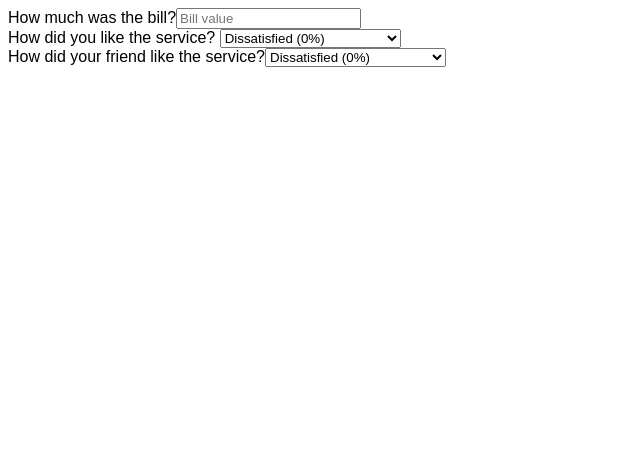
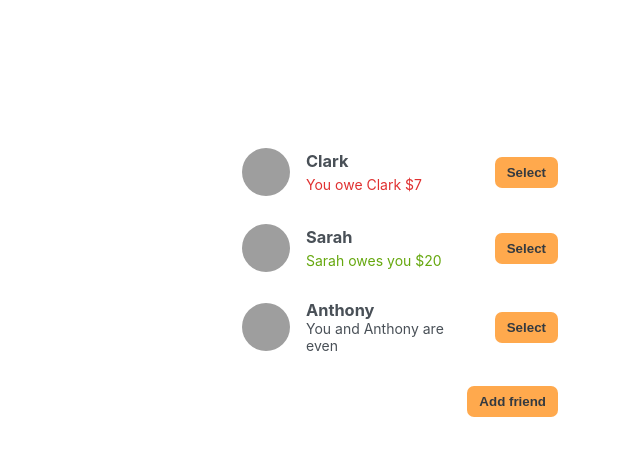
Before and after one commit to sharpWit/react-miniProjects, a React (Create React App) app: page / in a window 1280 px wide. Shown: the top 456 px of the page, without its empty margins (0-640 px from the left). Built offline with nearby package versions, Linux system fonts and the light colour scheme; grey boxes are pictures that could not be loaded.

Commit message:
Tip calculator added to the component

```diff
--- a/src/App.js
+++ b/src/App.js
@@ -1,11 +1,49 @@
 // import StepMessage from "./components/steps/StepMessage";
 // import Steps from "./components/steps/Steps";
 
+import { useState } from "react";
+import Button from "./components/eat-n-split/Button";
+import FormAddFriend from "./components/eat-n-split/FormAddFriend";
+import FriendsList from "./components/eat-n-split/FriendsList";
+import "./components/eat-n-split/index.css";
+import FormSplitBill from "./components/tip-calculator/FormSplitBill";
+import { initialFriends } from "./components/eat-n-split/data";
+
 // import Accordion, { faqs } from "./components/accordion/Accordion";
-import TipCalculator from "./components/tip-calculator/TipCalculator";
+// import TipCalculator from "./components/tip-calculator/TipCalculator";
 function App() {
+  const [friends, setFriends] = useState(initialFriends);
+  const [showAddFriend, setShowAddFriend] = useState(false);
+  const [selectedFriend, setSelectedFriend] = useState(null);
+
+  function handleShowAddFriend() {
+    setShowAddFriend((show) => !show);
+  }
+
+  function handleAddFriend(friend) {
+    setFriends((friends) => [...friends, friend]);
+    setShowAddFriend(false);
+  }
+
+  function handleSelection(friend) {
+    // setSelectedFriend(friend);
+    setSelectedFriend((cur) => (cur?.id === friend.id ? null : friend));
+    setShowAddFriend(false);
+  }
+
+  function handleSplitBill(value) {
+    setFriends((friends) =>
+      friends.map((friend) =>
+        friend.id === selectedFriend.id
+          ? { ...friend, balance: friend.balance + value }
+          : friend
+      )
+    );
+    setSelectedFriend(null);
+  }
+
   return (
-    <div>
+    <div className="app">
       {/* <Steps />
       <StepMessage step={1}>
         <p>Pass in content</p>
@@ -16,7 +54,27 @@
         <p>🤩</p>
       </StepMessage> */}
       {/* <Accordion data={faqs} /> */}
-      <TipCalculator />
+      {/* <TipCalculator /> */}
+
+      <div className="sidebar">
+        <FriendsList
+          friends={friends}
+          selectedFriend={selectedFriend}
+          onSelection={handleSelection}
+        />
+
+        {showAddFriend && <FormAddFriend onAddFriend={handleAddFriend} />}
+
+        <Button onClick={handleShowAddFriend}>
+          {showAddFriend ? "close" : "Add friend"}
+        </Button>
+      </div>
+      {selectedFriend && (
+        <FormSplitBill
+          selectedFriend={selectedFriend}
+          onSplitBill={handleSplitBill}
+        />
+      )}
     </div>
   );
 }
--- /dev/null
+++ b/src/components/eat-n-split/Button.js
@@ -0,0 +1,9 @@
+function Button({ children, onClick }) {
+  return (
+    <button className="button" onClick={onClick}>
+      {children}
+    </button>
+  );
+}
+
+export default Button;
--- /dev/null
+++ b/src/components/eat-n-split/FormAddFriend.js
@@ -0,0 +1,44 @@
+import { useState } from "react";
+import Button from "./Button";
+
+function FormAddFriend({ onAddFriend }) {
+  const [name, setName] = useState("");
+  const [image, setImage] = useState("https://i.pravatar.cc/48");
+  function handleSubmit(e) {
+    e.preventDefault();
+    if (!name || !image) return;
+
+    const id = crypto.randomUUID();
+    const newFriend = {
+      id,
+      name,
+      image: `${image}?=${id}`,
+      balance: 0,
+    };
+    onAddFriend(newFriend);
+    setName("");
+    setImage("https://i.pravatar.cc/48");
+  }
+
+  return (
+    <form className="form-add-friend" onSubmit={handleSubmit}>
+      <label>👫 Friend name</label>
+      <input
+        type="text"
+        value={name}
+        onChange={(e) => setName(e.target.value)}
+      />
+
+      <label>📷 Image URL</label>
+      <input
+        type="text"
+        value={image}
+        onChange={(e) => setImage(e.target.value)}
+      />
+
+      <Button>Add</Button>
+    </form>
+  );
+}
+
+export default FormAddFriend;
--- /dev/null
+++ b/src/components/eat-n-split/Friend.js
@@ -0,0 +1,28 @@
+import Button from "./Button";
+
+function Friend({ friend, onSelection, selectedFriend }) {
+  const isSelected = selectedFriend?.id === friend.id;
+
+  return (
+    <li className={isSelected ? "selected" : ""}>
+      <img src={friend.image} alt={friend.name} />
+      <h3>{friend.name}</h3>
+      {friend.balance < 0 && (
+        <p className="red">
+          You owe {friend.name} ${Math.abs(friend.balance)}
+        </p>
+      )}
+      {friend.balance > 0 && (
+        <p className="green">
+          {friend.name} owes you ${Math.abs(friend.balance)}
+        </p>
+      )}
+      {friend.balance === 0 && <p>You and {friend.name} are even</p>}
+      <Button onClick={() => onSelection(friend)}>
+        {isSelected ? "Close" : "Select"}
+      </Button>
+    </li>
+  );
+}
+
+export default Friend;
--- /dev/null
+++ b/src/components/eat-n-split/FriendsList.js
@@ -0,0 +1,19 @@
+// import { initialFriends } from "./data";
+import Friend from "./Friend";
+
+function FriendsList({ friends, onSelection, selectedFriend }) {
+  return (
+    <ul>
+      {friends.map((friend) => (
+        <Friend
+          friend={friend}
+          key={friend.id}
+          selectedFriend={selectedFriend}
+          onSelection={onSelection}
+        />
+      ))}
+    </ul>
+  );
+}
+
+export default FriendsList;
--- /dev/null
+++ b/src/components/eat-n-split/data.js
@@ -0,0 +1,20 @@
+export const initialFriends = [
+  {
+    id: 118836,
+    name: "Clark",
+    image: "https://i.pravatar.cc/48?u=118836",
+    balance: -7,
+  },
+  {
+    id: 933372,
+    name: "Sarah",
+    image: "https://i.pravatar.cc/48?u=933372",
+    balance: 20,
+  },
+  {
+    id: 499476,
+    name: "Anthony",
+    image: "https://i.pravatar.cc/48?u=499476",
+    balance: 0,
+  },
+];
--- /dev/null
+++ b/src/components/eat-n-split/index.css
@@ -0,0 +1,169 @@
+:root {
+  --color-lightest: #fff4e6;
+  --color-light: #ffe8cc;
+  --color-medium: #ffa94d;
+  --color-dark: #ff922b;
+}
+
+* {
+  margin: 0;
+  padding: 0;
+  box-sizing: border-box;
+}
+
+html {
+  font-size: 62.5%;
+  font-family: -apple-system, BlinkMacSystemFont, "Segoe UI", Roboto, Oxygen,
+    Ubuntu, Cantarell, "Open Sans", "Helvetica Neue", sans-serif;
+}
+
+body {
+  height: 100vh;
+  color: #495057;
+  display: flex;
+  align-items: center;
+  justify-content: center;
+}
+
+.app {
+  min-height: 66vh;
+  display: grid;
+  grid-template-columns: 34rem 44rem;
+  column-gap: 4rem;
+  align-items: start;
+}
+
+.button {
+  background-color: var(--color-medium);
+  color: #343a40;
+  padding: 0.8rem 1.2rem;
+  border: none;
+  border-radius: 7px;
+  font-weight: bold;
+  cursor: pointer;
+  transition: 0.3s;
+}
+
+.button:hover {
+  background-color: var(--color-dark);
+}
+
+.sidebar ul {
+  list-style: none;
+  display: flex;
+  flex-direction: column;
+  gap: 0.4rem;
+  font-size: 1.4rem;
+  margin-bottom: 2rem;
+}
+
+.sidebar li {
+  display: grid;
+  grid-template-columns: 4.8rem 1fr auto;
+  align-items: center;
+  column-gap: 1.6rem;
+
+  padding: 1.2rem;
+  border-radius: 7px;
+  transition: 0.5s;
+}
+
+.selected,
+.sidebar li:hover {
+  background-color: var(--color-lightest);
+}
+
+.sidebar li img {
+  border-radius: 50%;
+  width: 100%;
+  grid-row: span 2;
+}
+
+.sidebar li h3 {
+  grid-row: 1;
+  grid-column: 2;
+}
+
+.sidebar li p {
+  grid-row: 2;
+  grid-column: 2;
+}
+
+.sidebar li .button {
+  grid-row: span 2;
+  grid-column: 3;
+}
+
+.sidebar > .button {
+  float: right;
+  margin-right: 1.2rem;
+}
+
+.green {
+  color: #66a80f;
+}
+
+.red {
+  color: #e03131;
+}
+
+form {
+  font-size: 1.6rem;
+  display: grid;
+  align-items: center;
+  gap: 1.2rem;
+
+  background-color: var(--color-lightest);
+  border-radius: 7px;
+}
+
+.form-add-friend {
+  grid-template-columns: 1fr 1.5fr;
+  margin-bottom: 1.6rem;
+  padding: 1.2rem;
+}
+.form-split-bill {
+  grid-template-columns: 1fr 12rem;
+  padding: 3.2rem 4rem;
+}
+
+label {
+  font-weight: 500;
+}
+
+label::first-letter {
+  display: inline-block;
+  margin-right: 4px;
+  font-size: 1.8rem;
+}
+
+input,
+select {
+  font-family: inherit;
+  color: inherit;
+  font-size: 1.5rem;
+  padding: 0.7rem;
+  text-align: center;
+  border: 1px solid var(--color-light);
+  border-radius: 4px;
+  transition: 0.3s;
+}
+
+input:focus,
+select:focus {
+  outline: none;
+  border: 1px solid var(--color-dark);
+}
+
+form .button {
+  margin-top: 0.6rem;
+  grid-column: 2;
+}
+
+form h2 {
+  grid-column: 1 / -1;
+  font-size: 2.2rem;
+  text-transform: uppercase;
+  letter-spacing: -0.5px;
+  margin-bottom: 1.6rem;
+}
--- /dev/null
+++ b/src/components/tip-calculator/FormSplitBill.js
@@ -0,0 +1,50 @@
+import { useState } from "react";
+import Button from "../eat-n-split/Button";
+
+function FormSplitBill({ selectedFriend, onSplitBill }) {
+  const [bill, setBill] = useState("");
+  const [paidByUser, setPaidByUser] = useState("");
+  const paidByFriend = bill ? bill - paidByUser : "";
+  const [whoIsPaying, setWhoIsPaying] = useState("user");
+
+  function handleSubmit(e) {
+    e.preventDefault();
+    if (!bill || !paidByUser) return;
+    onSplitBill(whoIsPaying === "user" ? paidByFriend : -paidByUser);
+  }
+
+  return (
+    <form className="form-split-bill" onSubmit={handleSubmit}>
+      <h2>Split a bill with {selectedFriend.name}</h2>
+      <label>💰 Bill value</label>
+      <input
+        type="text"
+        value={bill}
+        onChange={(e) => setBill(Number(e.target.value))}
+      />
+      <label>🤑 Your expense</label>
+      <input
+        type="text"
+        value={paidByUser}
+        onChange={(e) =>
+          setPaidByUser(
+            Number(e.target.value) > bill ? paidByUser : Number(e.target.value)
+          )
+        }
+      />
+      <label>👫 {selectedFriend.name}'s expense</label>
+      <input type="text" disabled value={paidByFriend} />
+      <label>😊 Who is going to pay the bill?</label>
+      <select
+        value={whoIsPaying}
+        onChange={(e) => setWhoIsPaying(e.target.value)}
+      >
+        <option value="user">You</option>
+        <option value="friend">{selectedFriend.name}</option>
+      </select>
+      <Button>Split bill</Button>
+    </form>
+  );
+}
+
+export default FormSplitBill;
```
